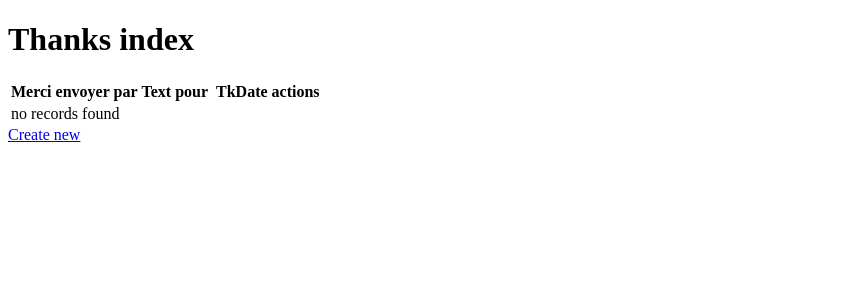
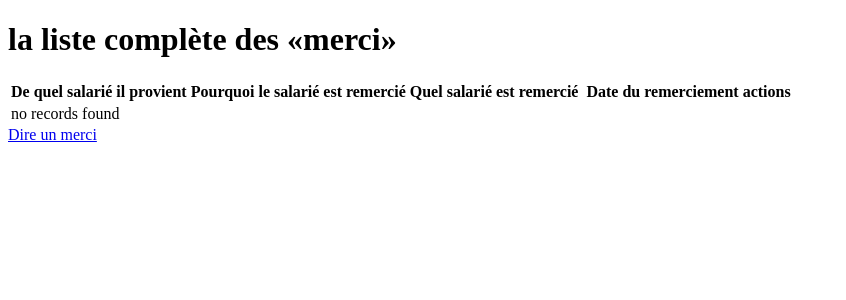
Before and after one commit to Foucher2023/nicomak, a Symfony app: template SymfonyProject/ThanksPages/templates/thanks/index.html.twig in a window 1280 px wide. Shown: the top 300 px of the page, without its empty margins (0-846 px from the left). Run offline with Twig, Linux system fonts and the light colour scheme; the template is opened without the code that fills it, so the values that code supplies are empty; some libraries are stand-ins or nearby versions.

Commit message:
start of the front-work

```diff
--- a/SymfonyProject/ThanksPages/config/routes.yaml
+++ b/SymfonyProject/ThanksPages/config/routes.yaml
@@ -1,3 +1,6 @@
 controllers:
     resource: ../src/Controller/
     type: attribute
+index:
+    path: /
+    controller: App\Controller\DefaultController::index
--- a/SymfonyProject/ThanksPages/templates/thanks/index.html.twig
+++ b/SymfonyProject/ThanksPages/templates/thanks/index.html.twig
@@ -1,17 +1,17 @@
 {% extends 'base.html.twig' %}
 
-{% block title %}Thanks index{% endblock %}
+{% block title %}liste des merci{% endblock %}
 
 {% block body %}
-    <h1>Thanks index</h1>
+    <h1>la liste complète des «merci»</h1>
 
     <table class="table">
         <thead>
             <tr>
-                <th>Merci envoyer par</th>
-                <th>Text</th>
-                <th>pour<th>
-                <th>TkDate</th>
+                <th>De quel salarié il provient</th>
+                <th>Pourquoi le salarié est remercié</th>
+                <th>Quel salarié est remercié<th>
+                <th>Date du remerciement</th>
                 <th>actions</th>
             </tr>
         </thead>
@@ -34,5 +34,5 @@
         </tbody>
     </table>
 
-    <a href="{{ path('app_thanks_new') }}">Create new</a>
+    <a href="{{ path('app_thanks_new') }}">Dire un merci</a>
 {% endblock %}
```
Also changed, not shown: SymfonyProject/ThanksPages/src/Controller/DefaultController.php (added, +21 -0 lines), SymfonyProject/ThanksPages/templates/default.html.twig (added, +33 -0 lines), SymfonyProject/ThanksPages/public/img/avatar/avatar_alice.png (added), SymfonyProject/ThanksPages/public/img/avatar/avatar_celine.png (added), SymfonyProject/ThanksPages/public/img/avatar/avatar_geoffroy.png (added), SymfonyProject/ThanksPages/public/img/avatar/avatar_laetitia.png (added), SymfonyProject/ThanksPages/public/img/avatar/avatar_laura.png (added), SymfonyProject/ThanksPages/public/img/avatar/avatar_myriam.png (added), SymfonyProject/ThanksPages/public/img/nicomak-logo-MD.png (added), 2 other files.
